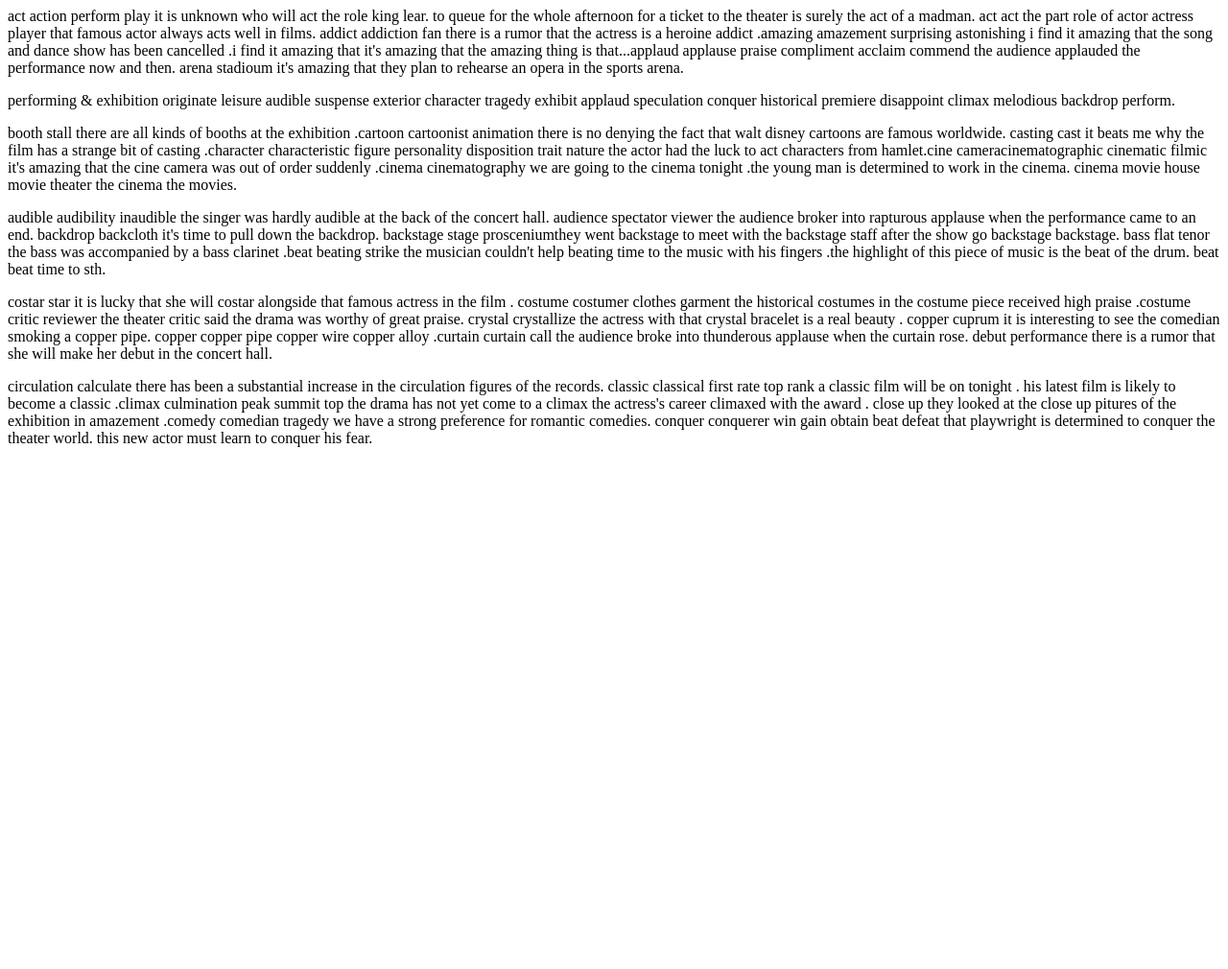
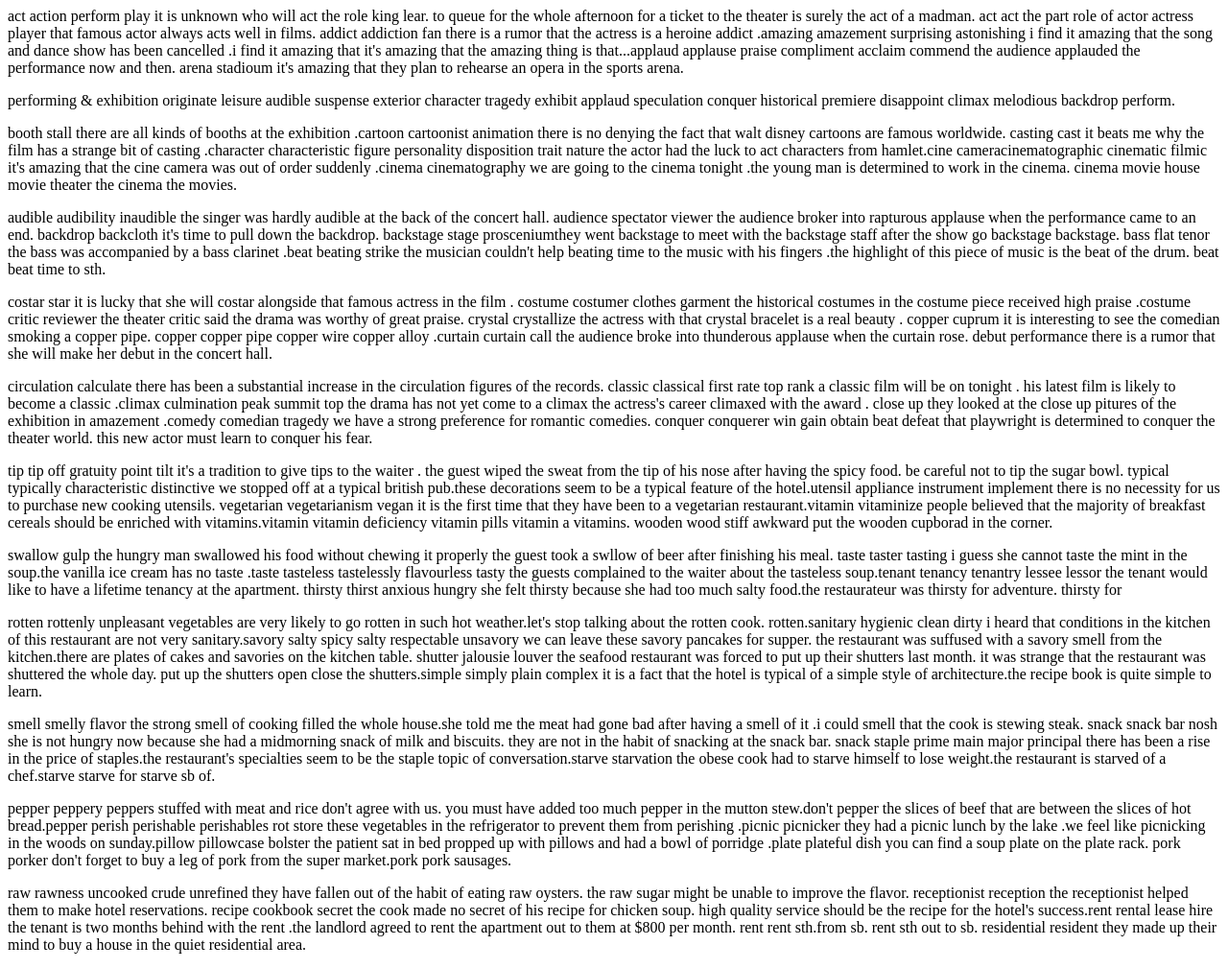
Before and after one commit to pann710/20211004, a plain HTML site: page index.html in a window 1280 px wide. Shown: the whole page at 96% size. Before the commit the page ends 800 px from the top, so only its background shows below. Drawn offline with Linux system fonts and the light colour scheme.

Commit message:
Update index.html

```diff
--- a/index.html
+++ b/index.html
@@ -13,17 +13,17 @@
 </p>
 <p>circulation calculate there has been a substantial increase in the circulation figures of the records. classic classical first rate top rank a classic  film will be on tonight . his latest film is likely to become a classic .climax culmination peak summit top the drama has not yet come to a climax the actress's career climaxed with the award . close up they looked at the close up pitures of the exhibition in amazement .comedy comedian tragedy we have a strong preference for romantic comedies. conquer conquerer win gain obtain beat defeat that playwright is determined to conquer the theater world. this new actor must learn to conquer his fear.
 </p>
-<p>
+<p>tip tip off gratuity point tilt it's a tradition to give tips to the waiter . the guest wiped the sweat from the tip of his nose after having the spicy food. be careful not to tip the sugar bowl. typical typically characteristic distinctive we stopped off at a typical british pub.these decorations seem to be a typical feature of the hotel.utensil appliance instrument implement there is no necessity for us to purchase new cooking utensils. vegetarian vegetarianism vegan it is the first time that they have been to a vegetarian restaurant.vitamin vitaminize people believed that the majority of breakfast cereals should be enriched with vitamins.vitamin vitamin deficiency vitamin pills vitamin a vitamins. wooden wood stiff awkward put the wooden cupborad in the corner.
 </p>
-<p>
+<p>swallow gulp the hungry man swallowed his food without chewing it properly the guest took a swllow of beer after finishing his meal. taste taster tasting i guess she cannot taste the mint in the soup.the vanilla ice cream has no taste .taste tasteless tastelessly flavourless tasty the guests complained to the waiter about the tasteless soup.tenant tenancy  tenantry lessee lessor the tenant would like to have a lifetime tenancy at the apartment. thirsty thirst anxious hungry she felt thirsty because she had too much salty food.the restaurateur was thirsty for adventure. thirsty for
 </p>
-<p>
+<p>rotten rottenly unpleasant vegetables are very likely to go rotten in such hot weather.let's stop talking about the rotten cook. rotten.sanitary hygienic clean dirty i heard that conditions in the kitchen of this restaurant are not very sanitary.savory salty spicy salty respectable unsavory we can leave these savory pancakes for supper. the restaurant was suffused with a savory smell from the kitchen.there are plates of cakes and savories on the kitchen table. shutter jalousie louver the seafood restaurant was forced to put up their shutters last month. it was strange that the restaurant was shuttered the whole day. put up the shutters open close the shutters.simple simply plain complex it is a fact that the hotel is typical of a simple style of architecture.the recipe book is quite simple to learn.
 </p>
-<p>
+<p>smell smelly flavor the strong smell of cooking filled the whole house.she told me the meat had gone bad after having a smell of it .i could smell that the cook is stewing steak. snack snack bar nosh she is not hungry now because she had a midmorning snack of milk and biscuits. they are not in the habit of snacking at the snack bar. snack staple prime main major principal  there has been a rise in the price of staples.the restaurant's specialties seem to be the staple topic of conversation.starve starvation  the obese cook had to starve himself to lose weight.the restaurant is starved of a chef.starve starve for starve sb of.
 </p>
-<p>
+<p>pepper peppery peppers stuffed with meat and rice don't agree with us. you must have added too much pepper in the mutton stew.don't pepper the slices of beef that are between the slices of hot bread.pepper perish perishable perishables rot store these vegetables in the refrigerator to prevent them from perishing .picnic picnicker they had a picnic lunch by the lake .we feel like picnicking in the woods on sunday.pillow pillowcase bolster the patient sat in bed propped up with pillows and had a bowl of porridge .plate plateful dish you can find a soup plate on the plate rack. pork porker don't forget to buy a leg of pork from the super market.pork pork sausages.
 </p>
-<p>
+<p>raw rawness uncooked crude unrefined they have fallen out of the habit of eating raw oysters. the raw sugar might be unable to improve the flavor. receptionist reception the receptionist helped  them to make hotel reservations. recipe cookbook secret the cook made no secret of his recipe for chicken soup. high quality service should be the recipe for the hotel's success.rent rental lease hire the tenant is two months behind with the rent .the landlord agreed to rent the apartment out to them at $800 per month. rent rent sth.from sb. rent sth out to sb. residential resident they made up their mind to buy a house in the quiet residential area.
 </p>
 <p>
 </p>
```
